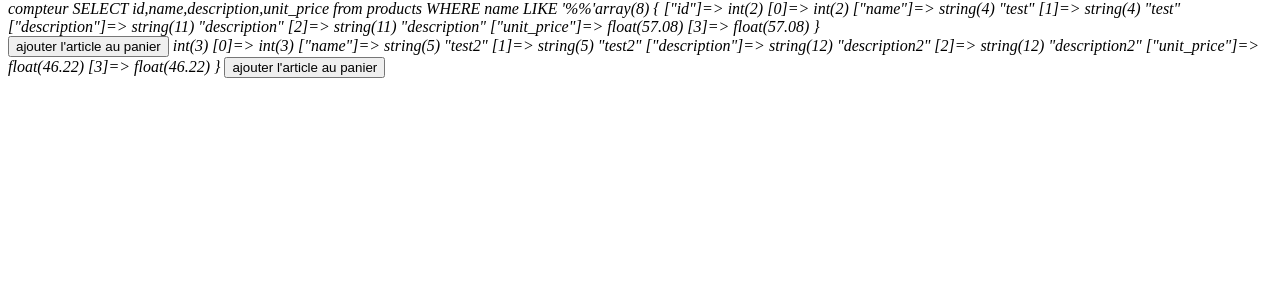
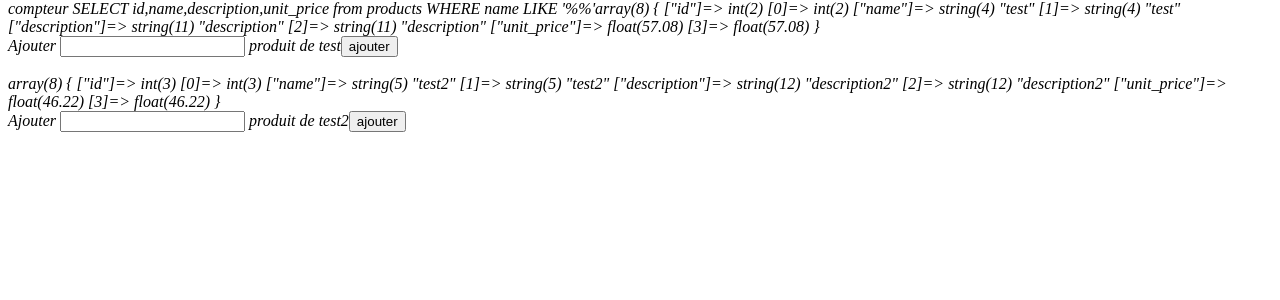
Before and after one commit to adriendelaurens/techno-web-project, a PHP site: page /index.php?page=displayproducts in a window 1280 px wide. Shown: the part 77-377 px from the top of the page. Run offline with PHP 8.4, Linux system fonts and the light colour scheme; data comes from the database, SQL or seed files in the repository; some libraries are stand-ins or nearby versions.

Commit message:
Update displayproducts.php

```diff
--- a/displayproducts.php
+++ b/displayproducts.php
@@ -2,7 +2,7 @@
 
 <html>
 
-<?php include ("databaseconnection.php");?>
+
 
 <body>
 <var> compteur
@@ -15,14 +15,24 @@ $response = $bdd->query($query);
 $compteur = 0;
 while ($results = $response->fetch() ){
 	var_dump($results);
-?>
-
- 	<form method="post" action="cartpage.php">
-	<input type="submit" value="ajouter l'article au panier" name="article"<?php.($compteur+1)?>
 
 
+?>
+<br/>
+<form method="get" action ="index.php" name="cartpage">
+<input type="hidden" name="page" value="cartpage">
+<input type="hidden" name="product" value="<?php echo $results['id']; ?>">
+Ajouter <input type="number" name="quantity"> produit de <?php echo $results['name']; ?>
+<input type="submit" value="ajouter">
+</form>
+</br>
 <?php
+/*
 	$compteur ++;
+	for($i = 0; $i<count($results);$i++)
+	{echo ($results[$i]);
+	}
+	*/
 }
 
 $response->closeCursor() ;
```
